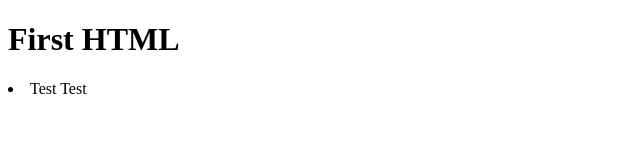
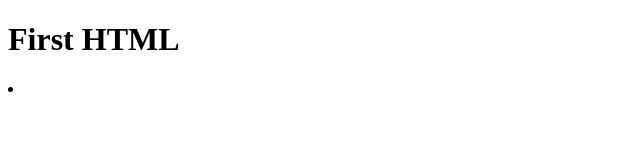
Before and after one commit to druparelqa/learnjs, a plain HTML site: page index.html in a window 1280 px wide. Shown: the full height of the page, 0-640 px from the left. Drawn offline with Linux system fonts and the light colour scheme.

Commit message:
new branch commit

```diff
--- a/index.html
+++ b/index.html
@@ -10,8 +10,6 @@
     <H1>First HTML</H1>
     <div>
         <li>
-            Test
-            Test
         </li>
     </div>
 </body>
```
Also changed, not shown: index.css (added).
